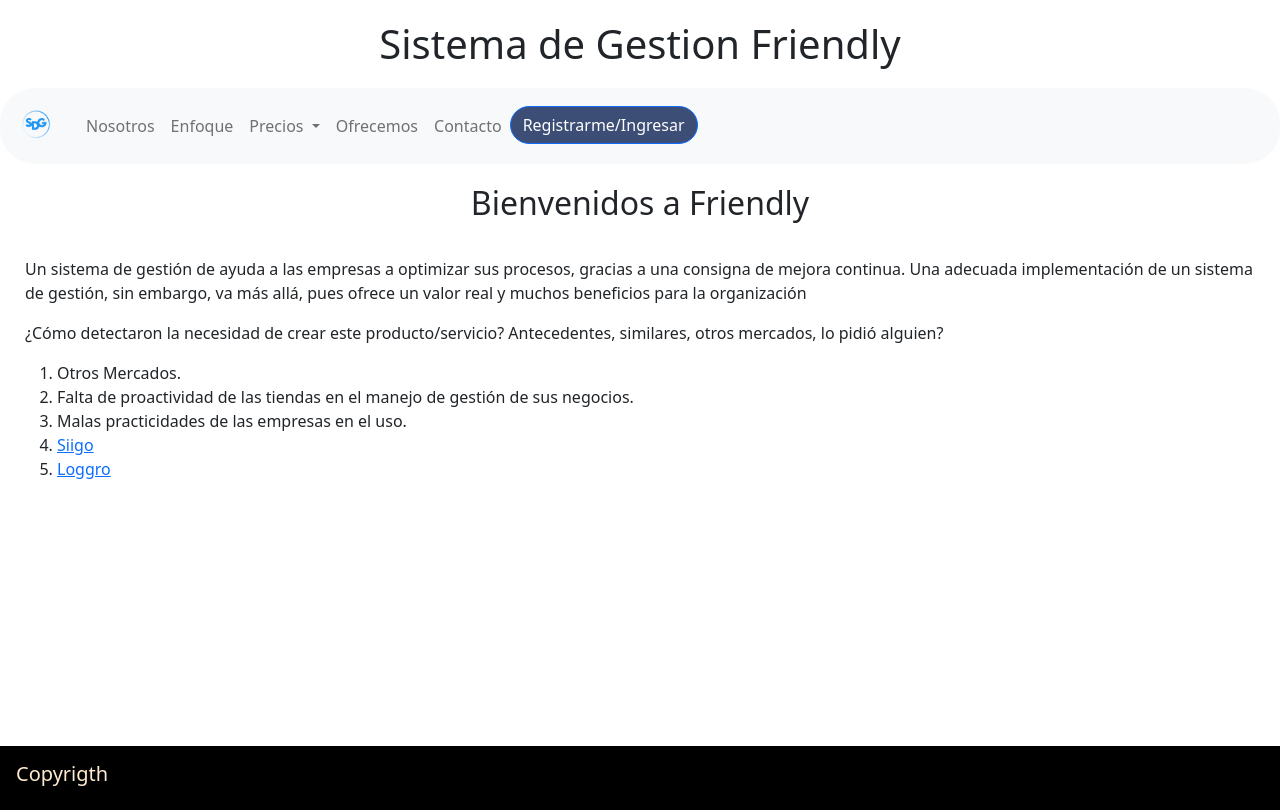
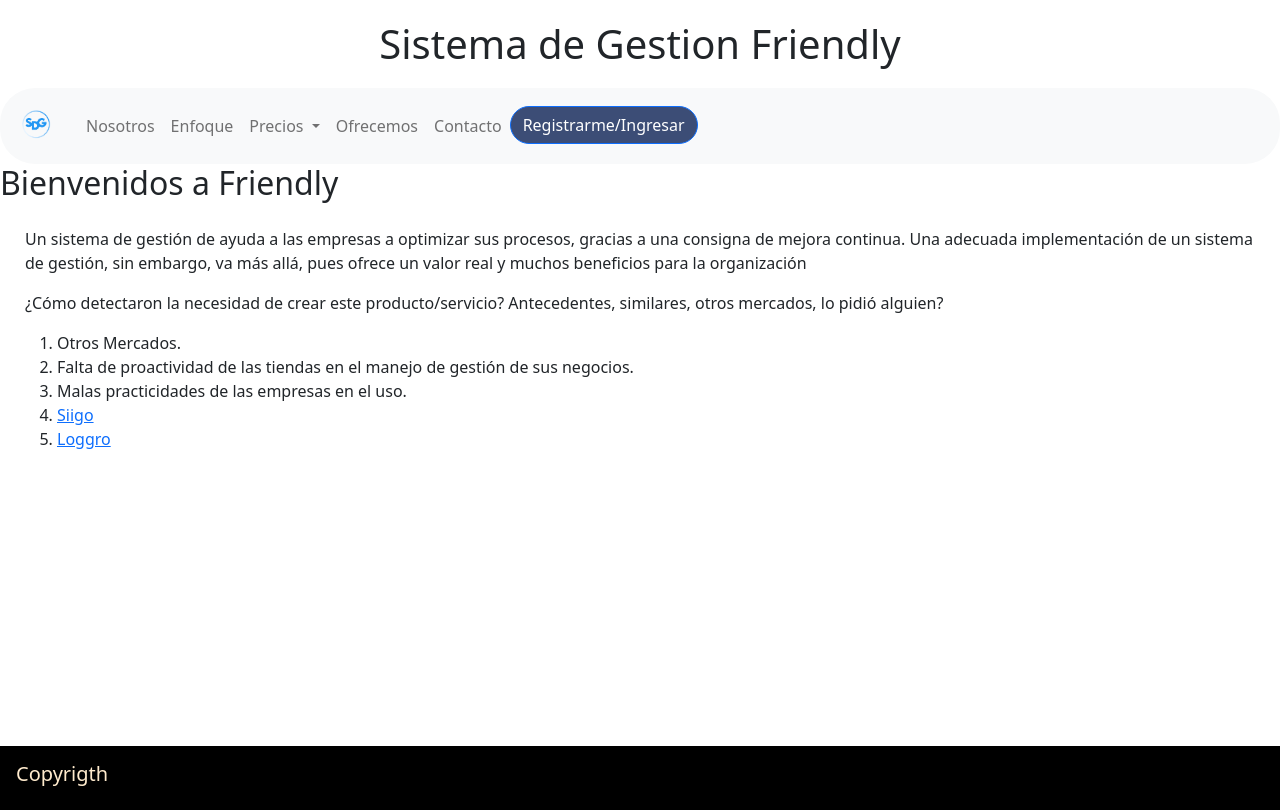
Before and after one commit to N1colasP1nzon/Friendly_Repo, a website: page index.html in a window 1280 px wide. Drawn offline with nearby package versions, Linux system fonts and the light colour scheme.

Commit message:
Arreglos finales

```diff
--- a/index.html
+++ b/index.html
@@ -66,7 +66,7 @@
             </nav>
         </section>
     </header>
-    <h2 class="tituloPrincipal">Bienvenidos a Friendly</h2>
+    <h2 class="tituloPrincipal1">Bienvenidos a Friendly</h2>
     <div class="texto">
         <p>
             Un sistema de gestión de ayuda a las empresas a optimizar sus procesos, gracias a una
--- a/scss/styles.scss
+++ b/scss/styles.scss
@@ -114,7 +114,6 @@ footer
 }
 .tituloPrincipal1
 {
-
     padding: 10px;
     margin: 10px;
 }
```
